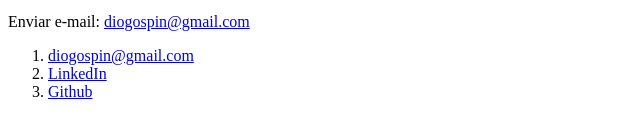
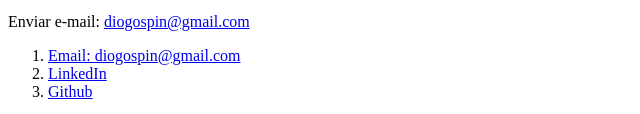
Before and after one commit to diogovaroni/Bootcamp-HTML-Web-Developer, a plain HTML site: page index.html in a window 1280 px wide. Shown: the part 928-1042 px from the top of the page, 0-640 px from the left. Drawn offline with Linux system fonts and the light colour scheme.

Commit message:
Adição de lista no rodapé

```diff
--- a/index.html
+++ b/index.html
@@ -40,7 +40,7 @@
         <footer>
             <ol>
                 <li>
-                    <a href="mailto:diogospin@gmail.com">diogospin@gmail.com</a>
+                    <a href="mailto:diogospin@gmail.com">Email: diogospin@gmail.com</a>
                 </li>
                 <li>
                     <a href = "https://www.linkedin.com/in/diogo-varoni-7b235611a/" target="_blank">LinkedIn</a>
```
